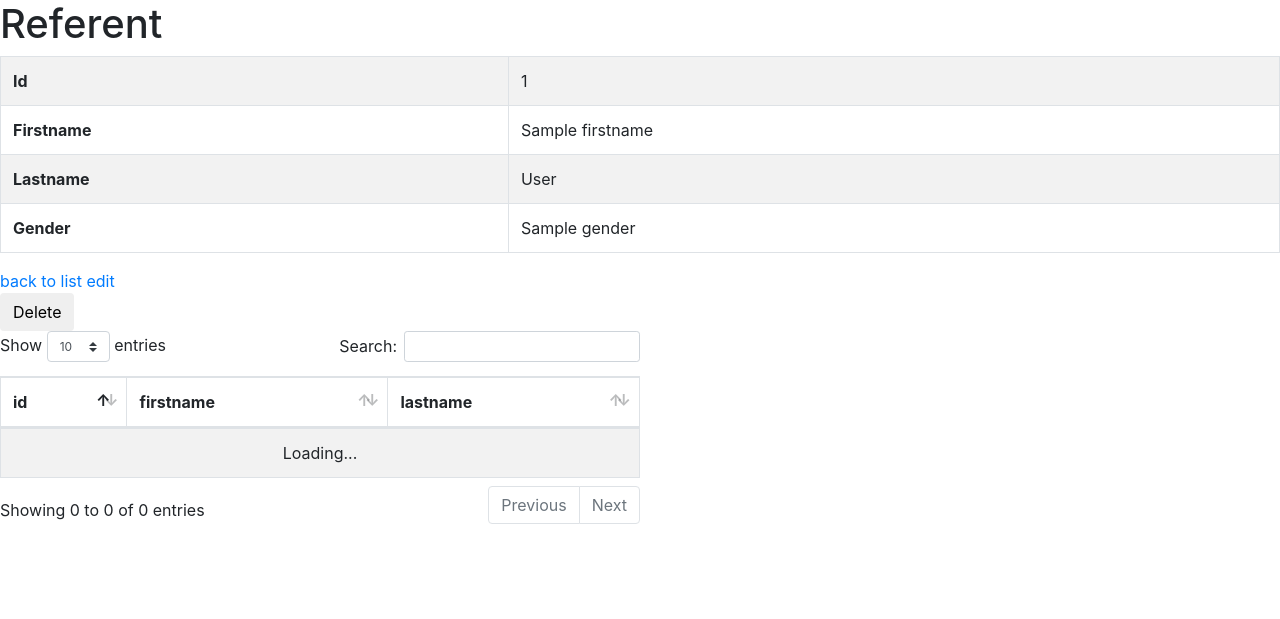
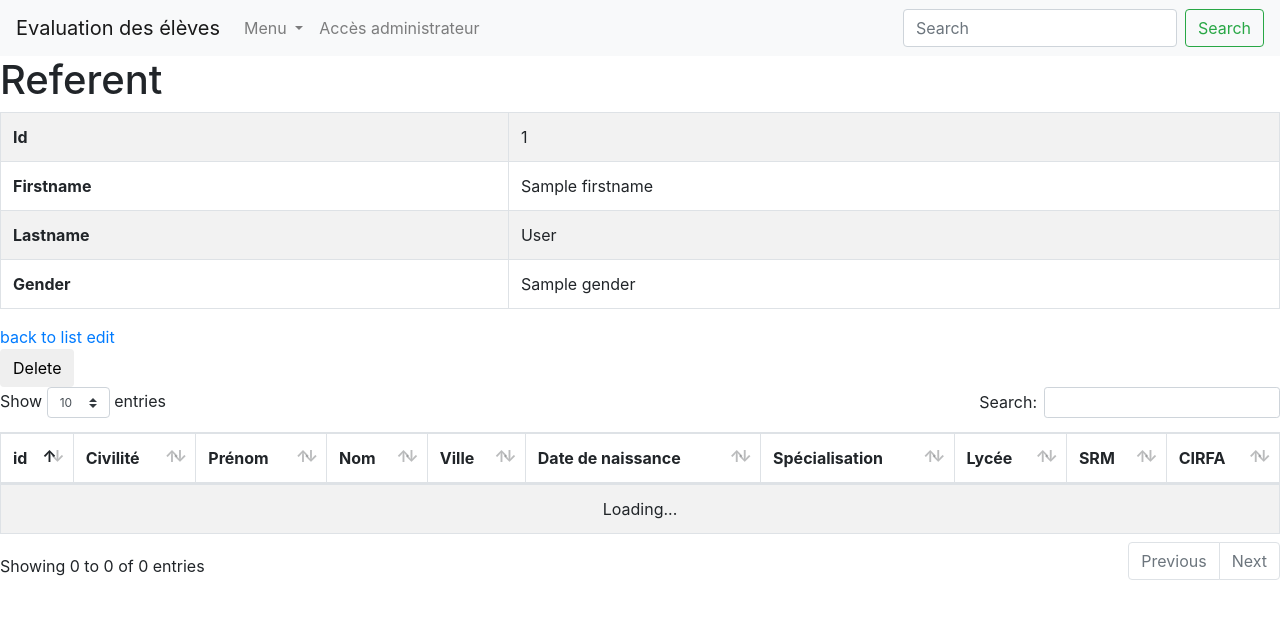
Before and after one commit to VincentSureau/outil_evaluation_eleves, a Symfony app: template templates/referent/show.html.twig in a window 1280 px wide. Shown: the top 619 px of the page. Run offline with Twig, Linux system fonts and the light colour scheme; the template is opened without the code that fills it: most values are stand-ins (such as "Sample title", 1, 10 or a date in 2020); some libraries are stand-ins or nearby versions.

Commit message:
added datas in referent users datatable

```diff
--- a/composer.json
+++ b/composer.json
@@ -6,6 +6,7 @@
         "ext-ctype": "*",
         "ext-iconv": "*",
         "easycorp/easyadmin-bundle": "^2.0",
+        "friendsofsymfony/rest-bundle": "^2.5",
         "jms/serializer-bundle": "^3.1",
         "sensio/framework-extra-bundle": "^5.1",
         "symfony/asset": "4.2.*",
--- a/config/bundles.php
+++ b/config/bundles.php
@@ -17,4 +17,5 @@
     EasyCorp\Bundle\EasyAdminBundle\EasyAdminBundle::class => ['all' => true],
     Doctrine\Bundle\FixturesBundle\DoctrineFixturesBundle::class => ['dev' => true, 'test' => true],
     JMS\SerializerBundle\JMSSerializerBundle::class => ['all' => true],
+    FOS\RestBundle\FOSRestBundle::class => ['all' => true],
 ];
--- a/src/Entity/Cirfa.php
+++ b/src/Entity/Cirfa.php
@@ -5,6 +5,7 @@
 use Doctrine\Common\Collections\ArrayCollection;
 use Doctrine\Common\Collections\Collection;
 use Doctrine\ORM\Mapping as ORM;
+use JMS\Serializer\Annotation AS Serializer;
 
 /**
  * @ORM\Entity(repositoryClass="App\Repository\CirfaRepository")
@@ -20,6 +21,9 @@
 
     /**
      * @ORM\Column(type="string", length=255)
+     *
+     * @Serializer\Expose()
+     * @Serializer\Groups({"student"})
      */
     private $city;
 
--- a/src/Entity/Referent.php
+++ b/src/Entity/Referent.php
@@ -5,9 +5,13 @@
 use Doctrine\Common\Collections\ArrayCollection;
 use Doctrine\Common\Collections\Collection;
 use Doctrine\ORM\Mapping as ORM;
+use JMS\Serializer\Annotation AS Serializer;
+
 
 /**
  * @ORM\Entity(repositoryClass="App\Repository\ReferentRepository")
+ *
+ * @Serializer\ExclusionPolicy("all")
  */
 class Referent
 {
--- a/src/Entity/School.php
+++ b/src/Entity/School.php
@@ -5,6 +5,7 @@
 use Doctrine\Common\Collections\ArrayCollection;
 use Doctrine\Common\Collections\Collection;
 use Doctrine\ORM\Mapping as ORM;
+use JMS\Serializer\Annotation AS Serializer;
 
 /**
  * @ORM\Entity(repositoryClass="App\Repository\SchoolRepository")
@@ -20,6 +21,9 @@
 
     /**
      * @ORM\Column(type="string", length=255)
+     *
+     * @Serializer\Expose()
+     * @Serializer\Groups({"student"})
      */
     private $name;
 
--- a/src/Entity/Specialisation.php
+++ b/src/Entity/Specialisation.php
@@ -5,6 +5,8 @@
 use Doctrine\Common\Collections\ArrayCollection;
 use Doctrine\Common\Collections\Collection;
 use Doctrine\ORM\Mapping as ORM;
+use JMS\Serializer\Annotation AS Serializer;
+
 
 /**
  * @ORM\Entity(repositoryClass="App\Repository\SpecialisationRepository")
@@ -35,6 +37,9 @@
 
     /**
      * @ORM\Column(type="string", length=255)
+     *
+     * @Serializer\Expose()
+     * @Serializer\Groups({"student"})
      */
     private $name;
 
--- a/src/Entity/Srm.php
+++ b/src/Entity/Srm.php
@@ -5,6 +5,7 @@
 use Doctrine\Common\Collections\ArrayCollection;
 use Doctrine\Common\Collections\Collection;
 use Doctrine\ORM\Mapping as ORM;
+use JMS\Serializer\Annotation AS Serializer;
 
 /**
  * @ORM\Entity(repositoryClass="App\Repository\SrmRepository")
@@ -20,6 +21,9 @@
 
     /**
      * @ORM\Column(type="string", length=255)
+     *
+     * @Serializer\Expose()
+     * @Serializer\Groups({"student"})
      */
     private $name;
 
--- a/src/Repository/ReferentRepository.php
+++ b/src/Repository/ReferentRepository.php
@@ -47,4 +47,5 @@
         ;
     }
     */
+
 }
--- a/templates/base.html.twig
+++ b/templates/base.html.twig
@@ -13,6 +13,7 @@
         {% block stylesheets %}{% endblock %}
     </head>
     <body>
+        {{ include('/partials/__navbar.html.twig') }}
         {% block body %}{% endblock %}
 
         <script type="text/javascript" src="{{ asset("jQuery-3.3.1/jquery-3.3.1.min.js") }}"></script>
--- /dev/null
+++ b/templates/partials/__navbar.html.twig
@@ -0,0 +1,36 @@
+<nav class="navbar navbar-expand-lg navbar-light bg-light">
+  <button class="navbar-toggler" type="button" data-toggle="collapse" data-target="#navbarTogglerDemo01" aria-controls="navbarTogglerDemo01" aria-expanded="false" aria-label="Toggle navigation">
+    <span class="navbar-toggler-icon"></span>
+  </button>
+  <div class="collapse navbar-collapse" id="navbarTogglerDemo01">
+    <a class="navbar-brand" href="#">Evaluation des élèves</a>
+    <ul class="navbar-nav mr-auto mt-2 mt-lg-0">
+
+      <li class="nav-item dropdown d-none d-lg-flex">
+        <a class="nav-link dropdown-toggle" href="#" id="navbarDropdown" role="button" data-toggle="dropdown" aria-haspopup="true" aria-expanded="false">
+          Menu
+        </a>
+        <div class="dropdown-menu" aria-labelledby="navbarDropdown">
+          <a class="dropdown-item" href="{{ path('home') }}">Accueil <span class="sr-only">(current)</span></a>
+          <a class="dropdown-item" href="{{ path('referent_index') }}">Référents <span class="sr-only">(current)</span></a>
+          <div class="dropdown-divider"></div>
+          <a class="dropdown-item" href="#">Something else here</a>
+        </div>
+      </li>
+
+      <li class="nav-item active">
+        <a class="nav-link d-lg-none" href="{{ path('home') }}">Home <span class="sr-only">(current)</span></a>
+      </li>
+      <li class="nav-item active d-lg-none">
+        <a class="nav-link" href="{{ path('referent_index') }}">Référents <span class="sr-only">(current)</span></a>
+      </li>
+      <li class="nav-item">
+        <a class="nav-link" href="{{ path('easyadmin')}}">Accès administrateur</a>
+      </li>
+    </ul>
+    <form class="form-inline my-2 my-lg-0">
+      <input class="form-control mr-sm-2" type="search" placeholder="Search" aria-label="Search">
+      <button class="btn btn-outline-success my-2 my-sm-0" type="submit">Search</button>
+    </form>
+  </div>
+</nav>
--- a/templates/referent/show.html.twig
+++ b/templates/referent/show.html.twig
@@ -32,13 +32,20 @@
 
     {{ include('referent/_delete_form.html.twig') }}
 
-    <div style="width: 50%">
+    <div style="">
         <table id="referent_students" class="table table-striped table-bordered" style="width:100%">
             <thead>
                 <tr>
                     <th>id</th>
-                    <th>firstname</th>
-                    <th>lastname</th>
+                    <th>Civilité</th>
+                    <th>Prénom</th>
+                    <th>Nom</th>
+                    <th>Ville</th>
+                    <th>Date de naissance</th>
+                    <th>Spécialisation</th>
+                    <th>Lycée</th>
+                    <th>SRM</th>
+                    <th>CIRFA</th>
                 </tr>
             </thead>
             <tbody>
@@ -58,8 +65,15 @@
                 },
                 columns: [
                     { data:'id'},
+                    { data:'gender'},
                     { data:'firstname'},
-                    { data:'lastname'}
+                    { data:'lastname'},
+                    { data:'city'},
+                    { data:'birthdate'},
+                    { data:'specialisation.name'},
+                    { data:'school.name'},
+                    { data:'srm.name'},
+                    { data:'cirfa.city'},
                 ],
             });
         } );
```
Also changed, not shown: src/Controller/ReferentController.php (+20 -10 lines), src/Entity/Student.php (+33 -0 lines), 3 other files.
